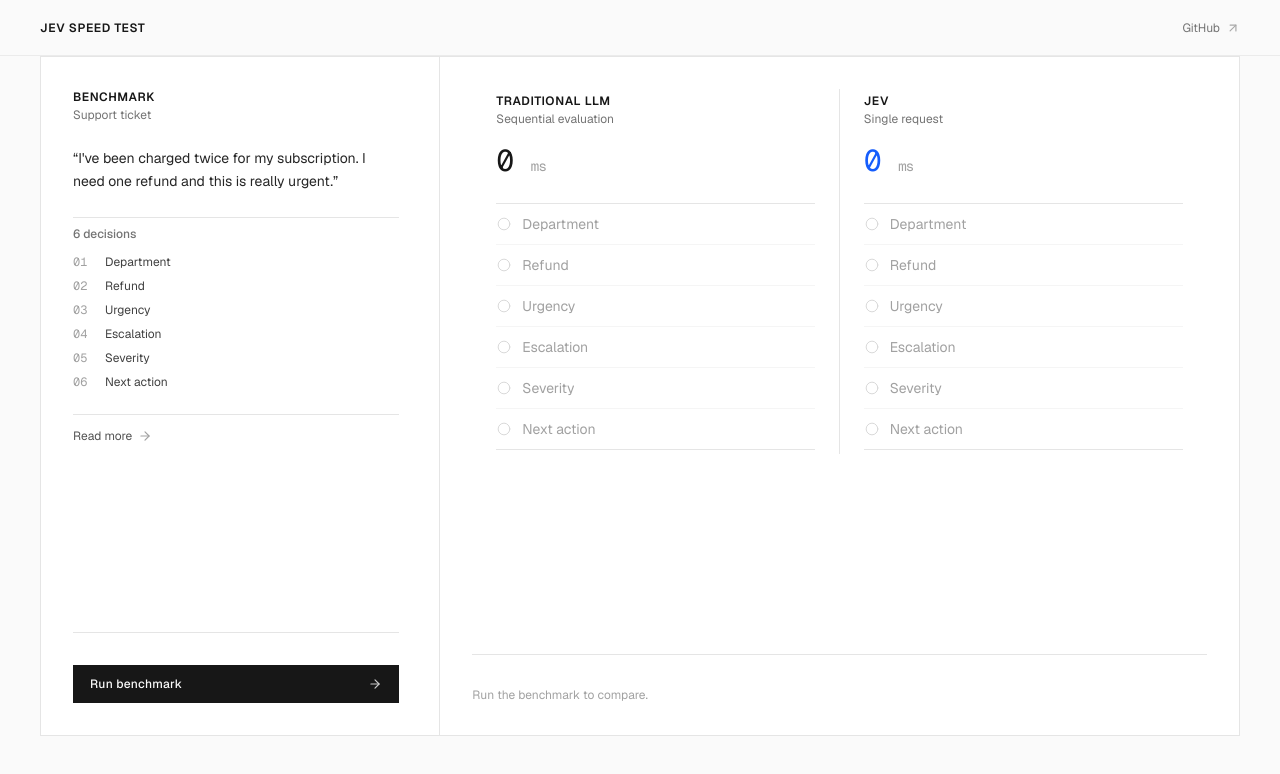
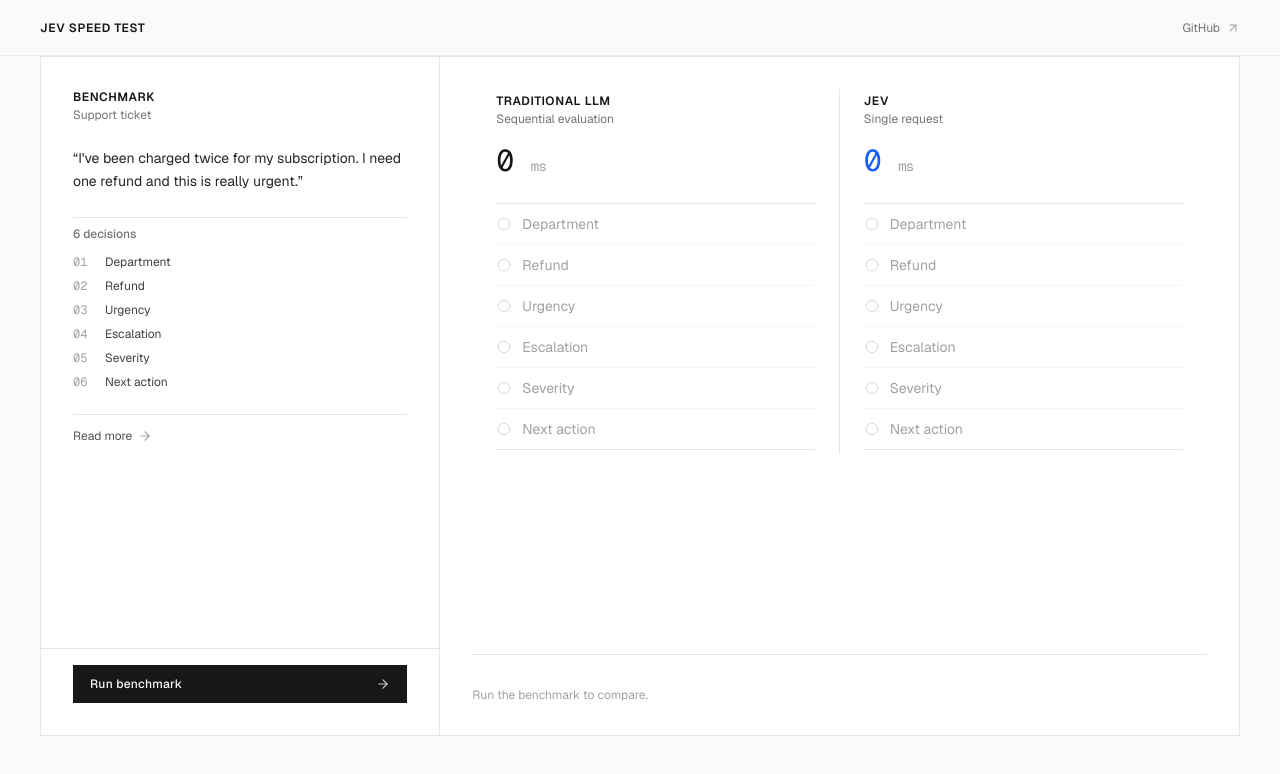
Before and after one commit to dev-amanydv/jev-speedtest, a Next.js app: page / in a window 1280 px wide. Shown: the top 774 px of the page. Built offline with nearby package versions, Linux system fonts and the light colour scheme.

Commit message:
fix: viewport height

```diff
--- a/components/BenchmarkDetails.tsx
+++ b/components/BenchmarkDetails.tsx
@@ -38,7 +38,7 @@
             BENCHMARK DETAILS
           </p>
 
-          <div className="overflow-x-auto">
+          <div className="overflow-x-auto no-scrollbar">
             <table className="w-full text-xs text-left">
               <thead>
                 <tr className="border-b border-neutral-200 text-neutral-400 font-normal">
--- a/components/BenchmarkSidebar.tsx
+++ b/components/BenchmarkSidebar.tsx
@@ -22,9 +22,9 @@
   const [isExpanded, setIsExpanded] = useState(false);
 
   return (
-    <aside className="w-full md:w-1/3 flex flex-col justify-between p-6 md:p-8 md:pr-10 border-b md:border-b-0 md:border-r border-neutral-200">
-      {/* Top benchmark content */}
-      <div className="space-y-6">
+    <aside className="w-full md:w-1/3 h-full min-h-0 flex flex-col border-b md:border-b-0 md:border-r border-neutral-200 bg-white overflow-hidden">
+      {/* Top benchmark scrollable content */}
+      <div className="flex-1 min-h-0 overflow-y-auto no-scrollbar p-6 md:p-8 space-y-6">
         <div>
           <h1 className="text-xs font-semibold tracking-wider text-neutral-900 uppercase">
             BENCHMARK
@@ -124,7 +124,7 @@
       </div>
 
       {/* Run button anchored at bottom */}
-      <div className="pt-8 mt-8 border-t border-neutral-200">
+      <div className="flex-shrink-0 p-6 md:p-8 pt-4 md:pt-4 border-t border-neutral-200 bg-white">
         <button
           type="button"
           onClick={onRun}
```
